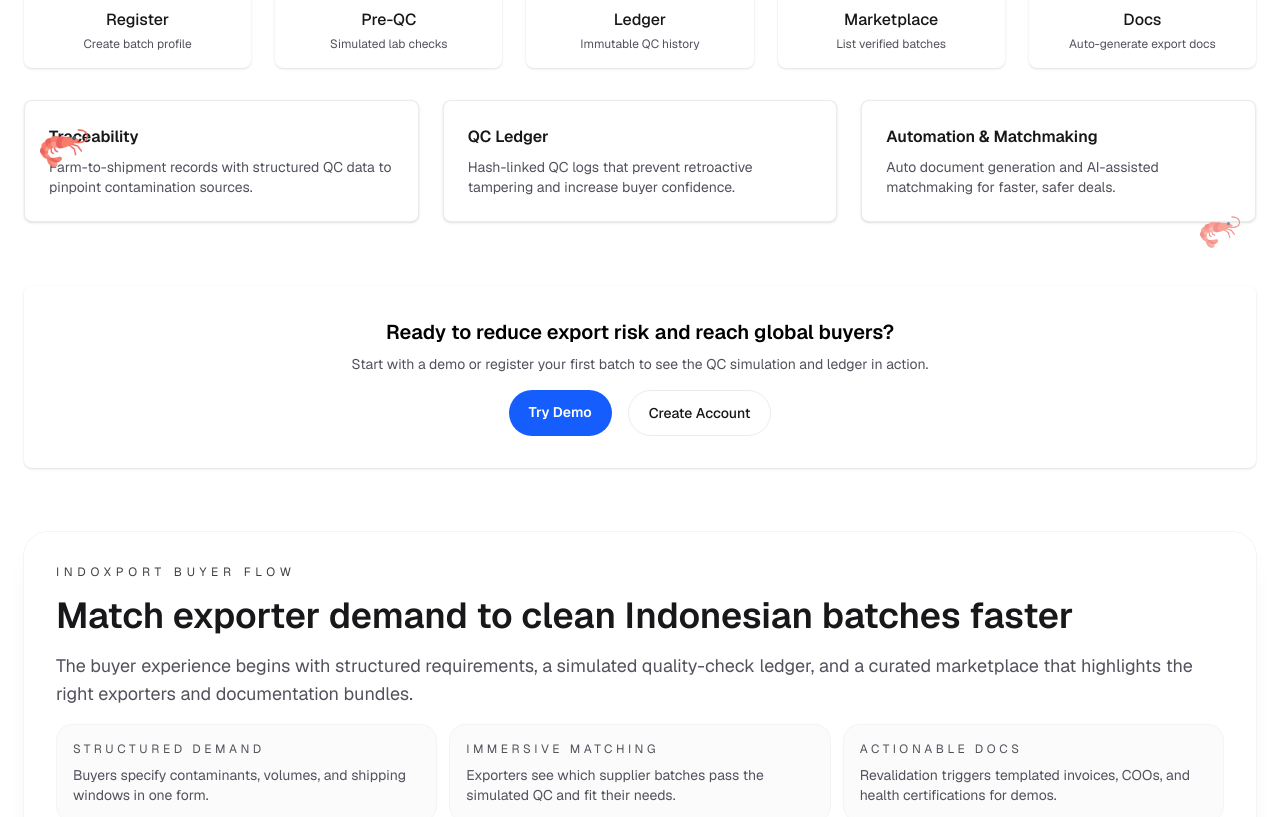
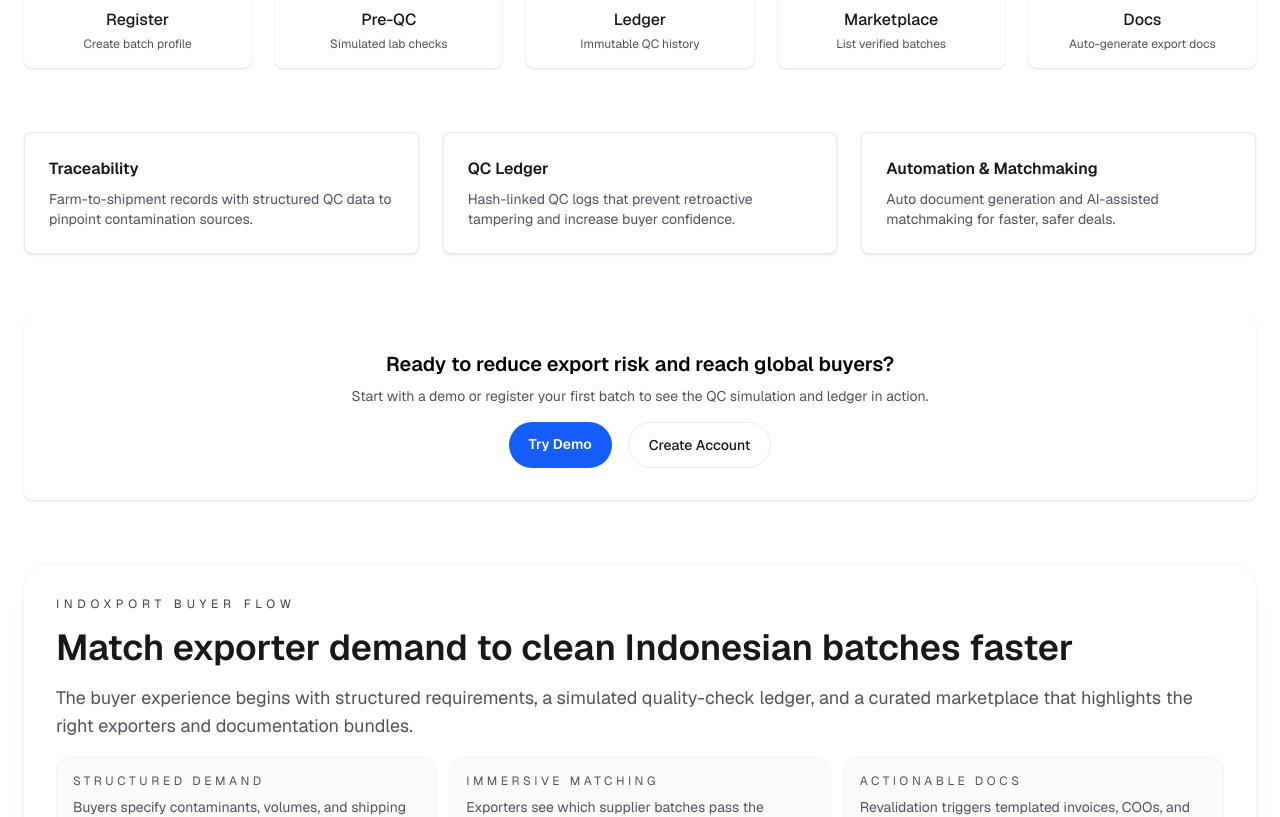
Before and after one commit to adyoprawira/IndoXport, a Next.js app in the folder frontend/: page / in a window 1280 px wide. Shown: the part 1204-2021 px from the top of the page. Built offline with nearby package versions, Linux system fonts and the light colour scheme; no server answers.

Commit message:
remove shrimp image

```diff
--- a/frontend/app/page.tsx
+++ b/frontend/app/page.tsx
@@ -121,16 +121,6 @@
           </div>
         </section>
 
-        {/* Decorative shrimp */}
-        <div className="pointer-events-none relative -mt-8">
-          <div className="absolute left-4 top-6 hidden sm:block">
-            <Image src="/shrimp.png" alt="shrimp decoration" width={48} height={48} className="h-12 w-12" />
-          </div>
-          <div className="absolute right-4 top-28 hidden sm:block">
-            <Image src="/shrimp.png" alt="shrimp decoration" width={40} height={40} className="h-10 w-10 opacity-70" />
-          </div>
-        </div>
-
         {/* Features */}
         <section className="grid gap-6 sm:grid-cols-3">
           {[
```
